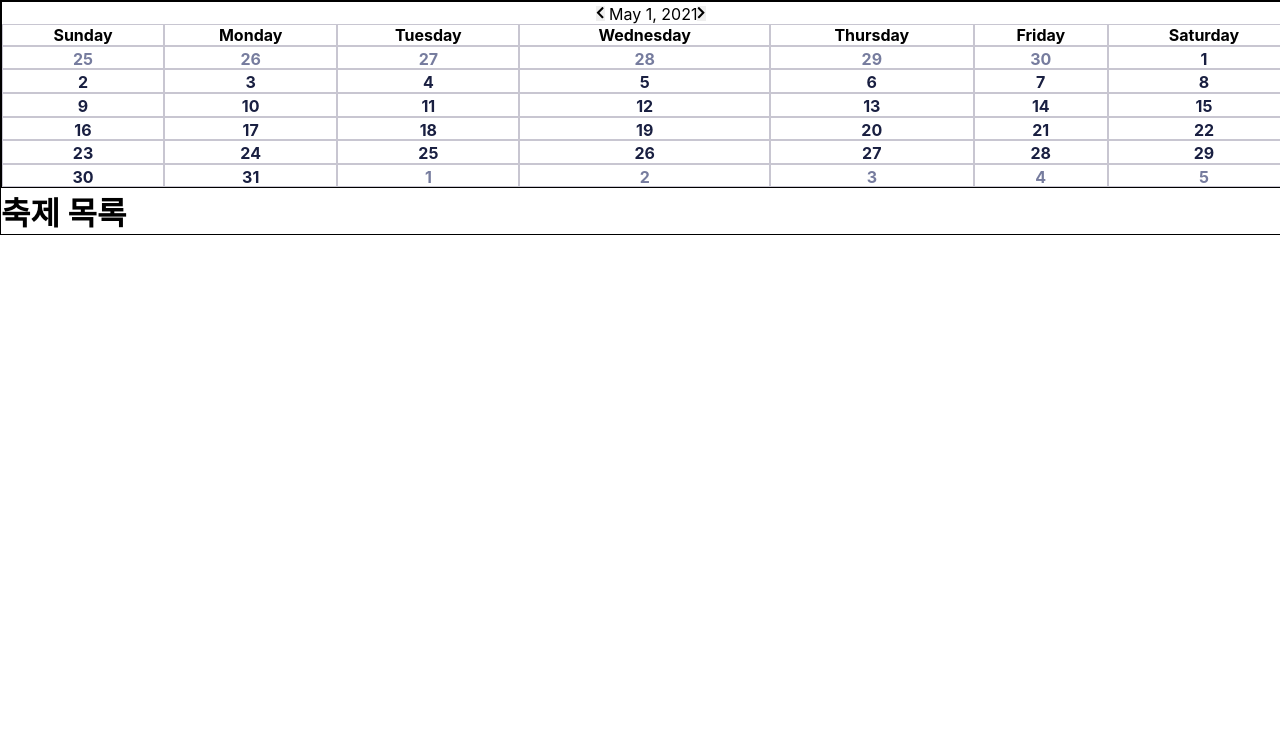
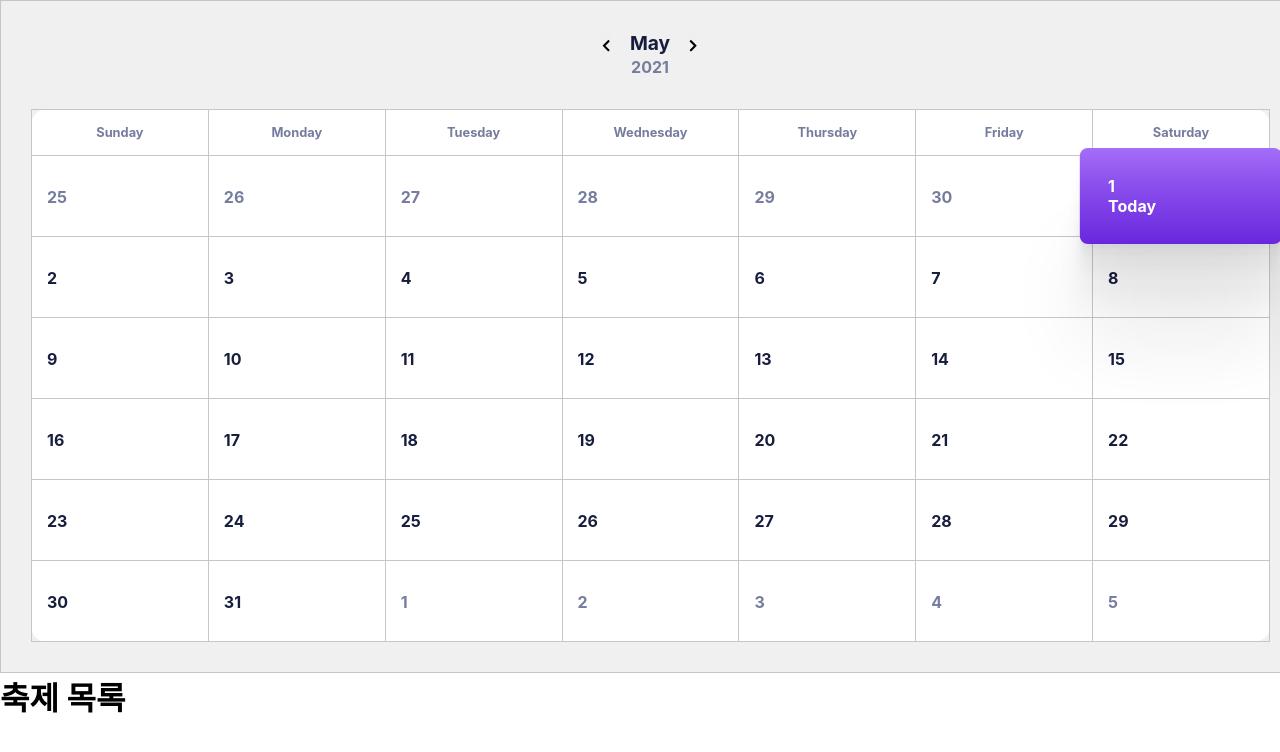
Before and after one commit to knsan189/festival-front, a React (Create React App) app: page / in a window 1280 px wide. Shown: the top 752 px of the page. Built offline with nearby package versions, Linux system fonts and the light colour scheme; no server answers.

Commit message:
calender styling

```diff
--- a/src/app.module.css
+++ b/src/app.module.css
@@ -1,4 +1,4 @@
 .app{
     width:1300px;
     margin:0 auto;
-    border:1px solid black}
+}
--- a/src/components/calender.jsx
+++ b/src/components/calender.jsx
@@ -15,27 +15,44 @@ const Calender = ({today, onSubtrack, onAdd, dayInfo}) => {
         }
         return result;
     }
-
+    const thisMonth = today.format('MM')
+    const monthName =
+    thisMonth === '01' ? 'January'
+    : thisMonth === '02' ? 'Feb'
+    : thisMonth === '03' ? 'March'
+    : thisMonth === '04' ? 'April'
+    : thisMonth === '05' ? 'May'
+    : thisMonth === '06' ? 'June'
+    : thisMonth === '07' ? 'July'
+    : thisMonth === '08' ? 'August'
+    : thisMonth === '09' ? 'September'
+    : thisMonth === '10' ? 'October'
+    : thisMonth === '11' ? 'November'
+    : 'December'
 
 
     return (
             <div className={styles.calender}>
                 <div className={styles.bar}>
-                    <button onClick={onSubtrack} type="button"><i className="fas fa-chevron-left"></i></button>
-                    <span> { today.format('LL') }</span>
-                    <button onClick={onAdd} type="button"><i className="fas fa-chevron-right"></i></button>
+                    <div className={styles.title}>
+                        <button onClick={onSubtrack} type="button"><i className="fas fa-chevron-left"></i></button>
+                            <h3>{monthName}</h3>
+                        <button onClick={onAdd} type="button"><i className="fas fa-chevron-right"></i></button>
+                    </div>
+                    <span> {today.format('YYYY')} </span>
+
                 </div>
 
-                <table className={styles.table}>
+                <table className={styles.table} border="1px">
                     <tbody>
                         <tr>
-                            <td>Sunday</td>
-                            <td>Monday</td>
-                            <td>Tuesday</td>
-                            <td>Wednesday</td>
-                            <td>Thursday</td>
-                            <td>Friday</td>
-                            <td>Saturday</td>
+                            <td className={styles.td}>Sunday</td>
+                            <td className={styles.td}>Monday</td>
+                            <td className={styles.td}>Tuesday</td>
+                            <td className={styles.td}>Wednesday</td>
+                            <td className={styles.td}>Thursday</td>
+                            <td className={styles.td}>Friday</td>
+                            <td className={styles.td}>Saturday</td>
                         </tr>
                         {calenderArr()}
                     </tbody>
--- a/src/components/calender.module.css
+++ b/src/components/calender.module.css
@@ -1,17 +1,41 @@
 .calender{
-    border:1px solid black
+    background: #f0f0f0;
+    padding:30px;
+    border:1px solid #c6c6c6
 }
 
 .bar{
     width:100%;
     text-align: center;
+    padding-bottom: 2em;
+    font-weight: bold;
+}
+
+.bar h3{
+    font-size:1.2em;
+    display: inline-block;
+    padding: 0 1em;
+}
+.bar span{
+    color:#767c9e
+}
+
+.bar button{
+    padding-top:0.5em;
 }
 
 .table{
     width:100%;
+    border : 1px solid #c6c6c6;
+    border-radius : 1em;
+    background: #fff;
+    border-collapse: collapse;
 }
 
-.table td{
-    border: 1px solid #c8c6d1;
+.table .td{
     text-align: center;
+    color : #767c9e;
+    padding : 15px 0;
+    font-size: 0.8em;
+    border : 1px solid #c6c6c6;
 }
--- a/src/components/calender/calender_day.jsx
+++ b/src/components/calender/calender_day.jsx
@@ -5,14 +5,15 @@ import styles from './calender_day.module.css'
 
 const CalenderDay = ({days, today, dayInfo}) => {
 
-    const color =  days.format('MM') !== today.format('MM') ? '#767c9e' : '#191f41'
-    const background = moment().format('YYYYMMDD') === days.format('YYYYMMDD') && 'linear-gradient(180deg, rgba(164,110,248,1) 0%, rgba(141,81,237,1) 35%, rgba(104,39,221,1) 100%);linear-gradient(180deg, rgba(164,110,248,1) 0%, rgba(141,81,237,1) 35%, rgba(104,39,221,1) 100%);'
-
+    const color =  days.format('MM') !== today.format('MM') ? '#767c9e' : '#171d3d'
+    const todayStyle = moment().format('YYYYMMDD') === days.format('YYYYMMDD') &&  styles.today
         return (
         <>
-            <td className={styles.td} style={{color, background}} onClick={() => dayInfo(days)}>
+            <td className={styles.td} id={todayStyle} style={{color}} onClick={() => dayInfo(days)}>
                 <span>
                     {days.format('D')}
+                    { moment().format('YYYYMMDD') === days.format('YYYYMMDD') &&
+                    <p>Today</p>}
                 </span>
             </td>
         </>
--- a/src/components/calender/calender_day.module.css
+++ b/src/components/calender/calender_day.module.css
@@ -1,4 +1,38 @@
 .td {
-    border: 1px solid #c8c6d1;
-    min-height: 155px;
+    height: 70px;
+    width: calc(100% / 7);
+    padding : 5px 15px;
+    border : 1px solid #c6c6c6;
+    transition: 0.6s all;
 }
+
+.td:hover{
+    background: #f4f4f4;
+}
+
+#today{
+    color: #fff !important;
+    position: relative;
+    z-index: 2;
+}
+
+#today::before{
+    content: '';
+    position: absolute;
+    top:50%;
+    left:50%;
+    transform: translate(-50%, -50%);
+    width:115%;
+    height:120%;
+    background: black;
+    z-index: -1;
+    border-radius: 0.5em;
+    background: linear-gradient(180deg, rgba(164,110,248,1) 0%, rgba(141,81,237,1) 35%, rgba(104,39,221,1) 100%);
+    box-shadow:
+    0 4px 2.7px rgba(0, 0, 0, 0.022),
+    0 12.1px 6.9px rgba(0, 0, 0, 0.031),
+    0 27.2px 14.2px rgba(0, 0, 0, 0.039),
+    0 56px 29.2px rgba(0, 0, 0, 0.048),
+    0 100px 80px rgba(0, 0, 0, 0.07)
+  ;
+}
--- a/src/index.css
+++ b/src/index.css
@@ -14,5 +14,6 @@ code {
 
 
 *{box-sizing: content-box; border:none; padding:0; margin:0; vertical-align: middle; outline: 0; border-spacing: 0;}
+h3{color:#171d3d}
 
 td{font-weight: bold;}
```
